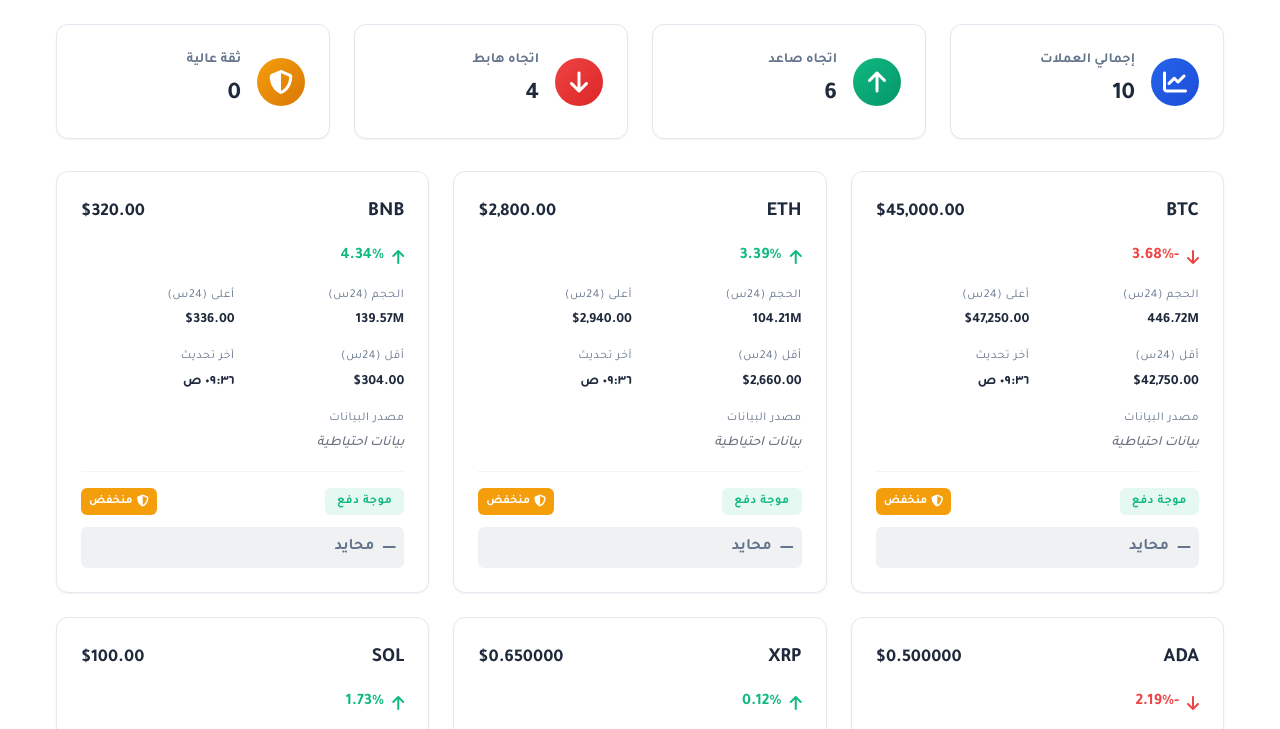
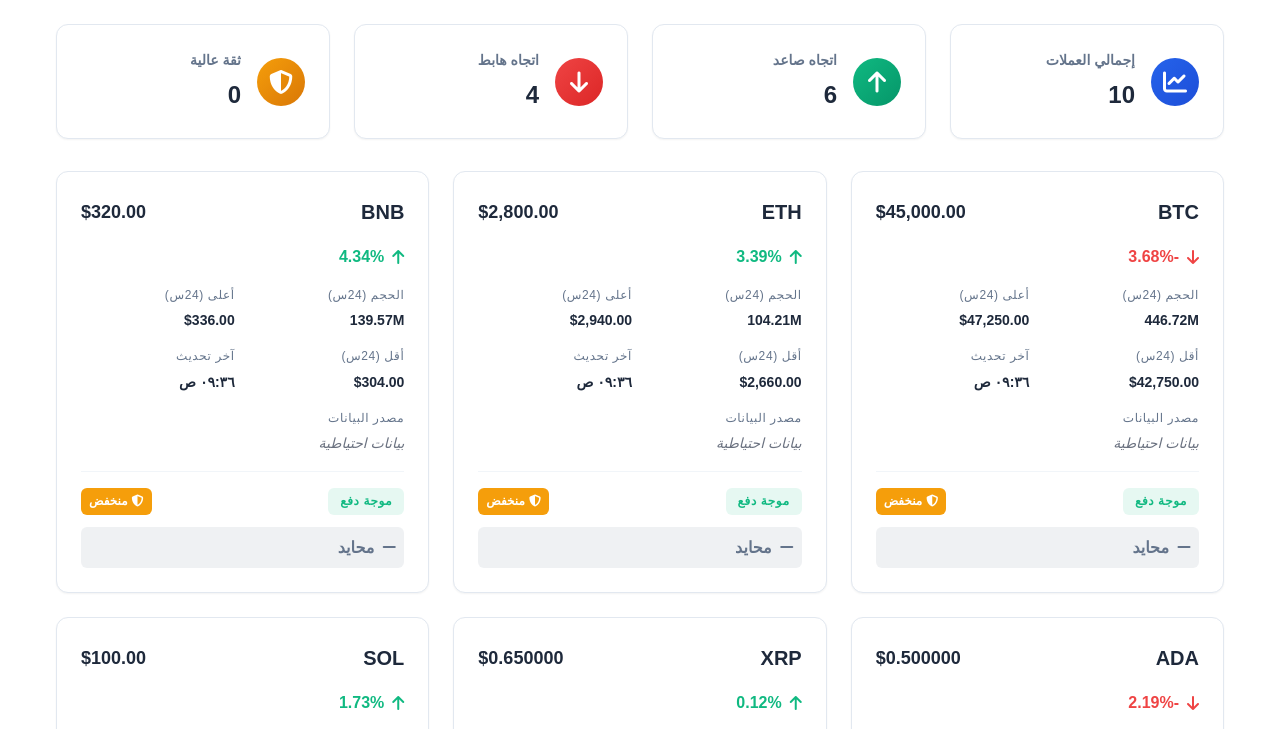
Before and after one commit to myzoma/lio-elliott-wave-main, a website: page index.html in a window 1280 px wide. Shown: the part 209-938 px from the top of the page. Drawn offline with Linux system fonts and the light colour scheme; no server answers.

Commit message:
Update index.html

```diff
--- a/index.html
+++ b/index.html
@@ -4,7 +4,7 @@
     <meta charset="UTF-8">
     <meta name="viewport" content="width=device-width, initial-scale=1.0">
     <title>محلل موجات إليوت للعملات المشفرة</title>
-    <link href="https://fonts.googleapis.com/css2?family=Tajawal:wght@300;400;500;700;900&display=swap" rel="stylesheet">
+    <link href="https://fonts.googleapis.com/css2?family=Changa:wght@300;400;500;700;900&display=swap" rel="stylesheet">
     <link rel="stylesheet" href="https://cdnjs.cloudflare.com/ajax/libs/font-awesome/6.4.0/css/all.min.css">
     <link rel="stylesheet" href="styles.css">
 </head>
```
